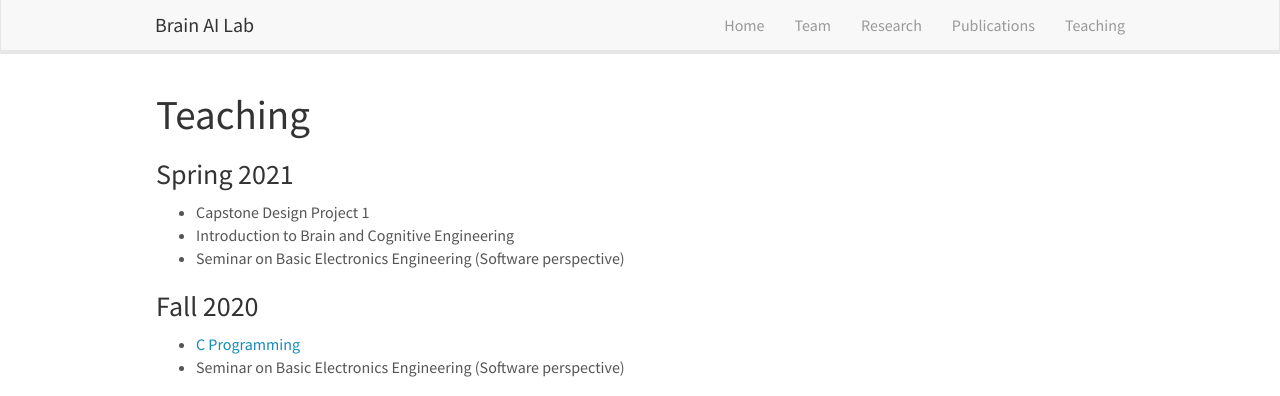
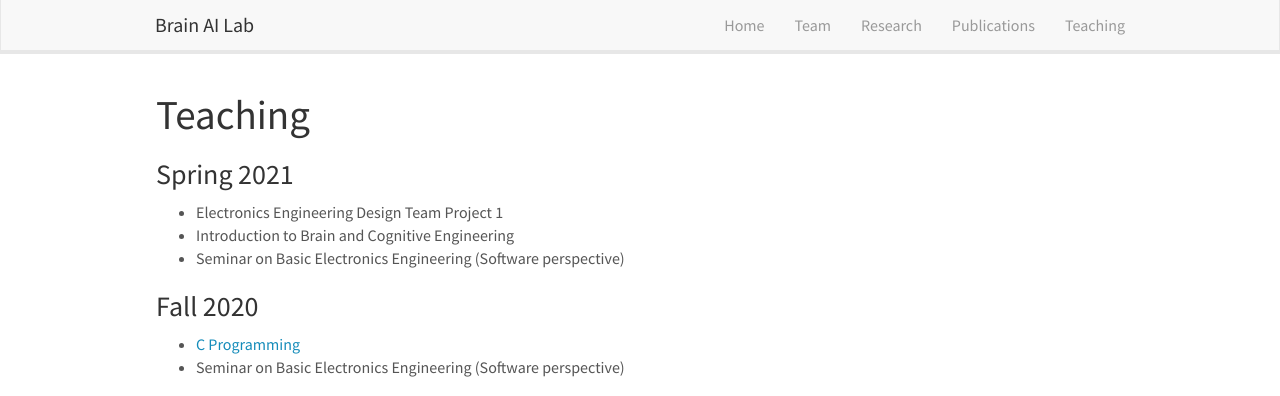
Before and after one commit to KNU-BrainAI/knu-brainai.github.io, a Jekyll site: the page built from _pages/teaching.md, in a window 1280 px wide. Shown: the top 396 px of the page. Built offline with Jekyll 4.4.1, drawn with Linux system fonts in a browser that asks for light colours; nearby versions of some CDN libraries.

Commit message:
Update teaching.md

```diff
--- a/_pages/teaching.md
+++ b/_pages/teaching.md
@@ -9,7 +9,7 @@ permalink: /teaching/
 
 # Teaching
 ### Spring 2021
-- Capstone Design Project 1
+- Electronics Engineering Design Team Project 1
 - Introduction to Brain and Cognitive Engineering
 - Seminar on Basic Electronics Engineering (Software perspective)
 
```
